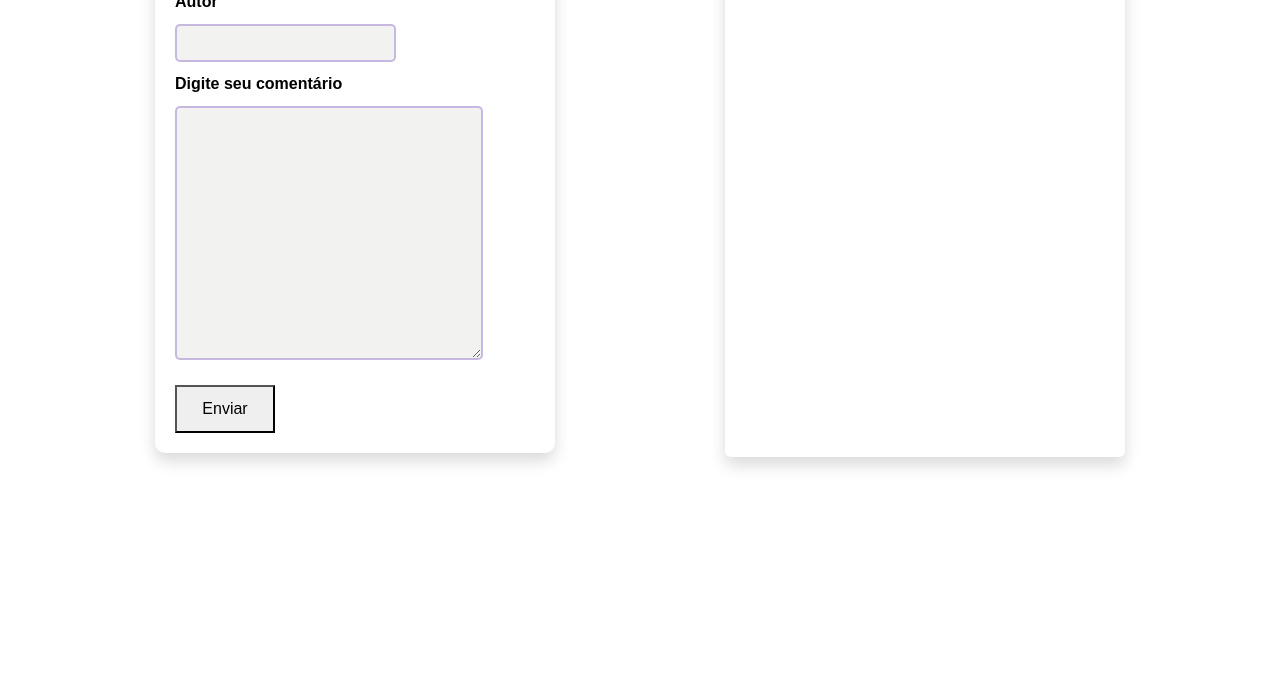
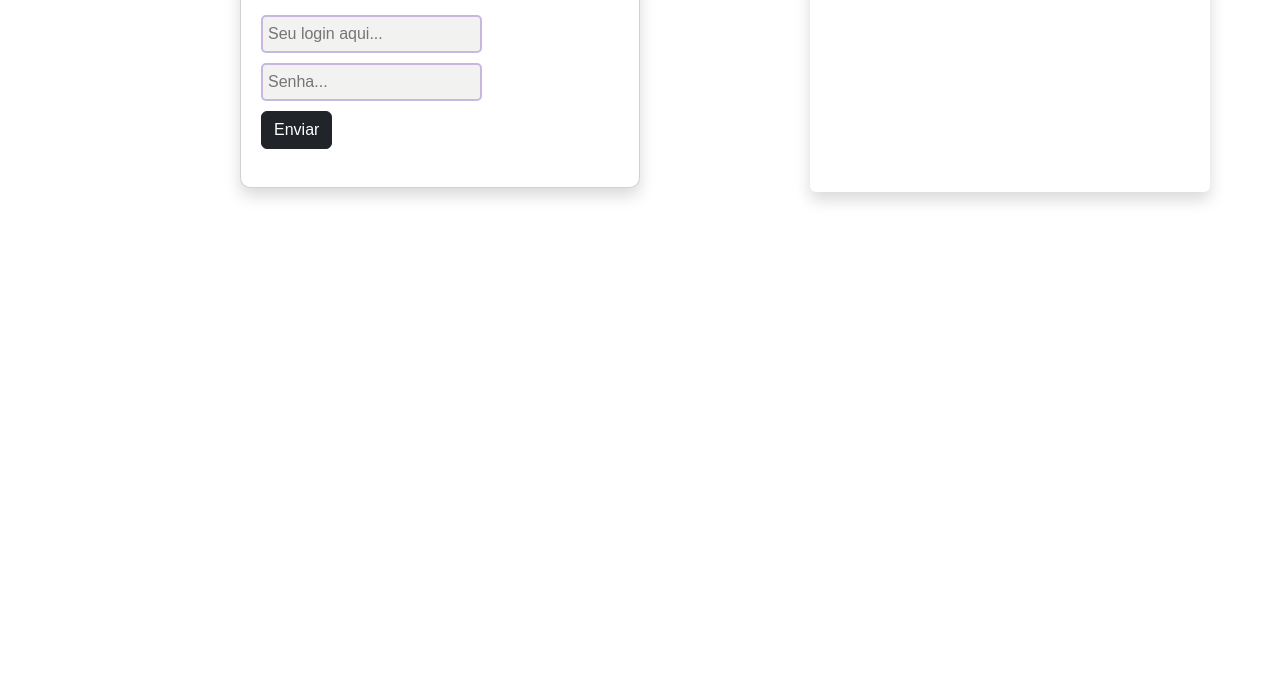
Before and after one commit to Dayane-Silva/hub-comentarios-ds, a plain HTML site: page FRONTEND/index.html in a window 1280 px wide. Shown: the part 104-800 px from the top of the page. Drawn offline with nearby package versions, Linux system fonts and the light colour scheme; no server answers.

Commit message:
Login e Senha

```diff
--- a/FRONTEND/index.html
+++ b/FRONTEND/index.html
@@ -13,18 +13,29 @@
 <body>
     <div class="container">
         <div class="row">
-            <!-- ADD NEW COMMENT -->
-                <div class="comments col shadow" id="form-comentario">
+            <div class="col">
+                <!--LOGIN FORM-->
+                <div class="comments card shadow" id="login-form">
+                    <h2>Login</h2>
+                    <form id="formLogin">
+                        <input type="text" name="username" id="username" placeholder="Seu login aqui..." required>
+                        <input type="password" name="password" id="password" placeholder="Senha..." required>
+                        <button class="btn btn-dark my-2" type="submit"> Enviar </button>
+                    </form>
+                </div>
+                <!--NEW COMMENTS -->
+                    <div class="comments col shadow disabled" id="form-comentario">
                         <h3>Novo Comentário</h3>
                         <form id="formComment">
                             <label for="autor">Autor</label>
                             <input type="text" name="autor" id="inputAuthor" required>
                             <label for="comentario">Digite seu comentário</label>
                             <textarea name="comentario" id="inputComment" cols="30" rows="10" required></textarea>
-                        <button type="submit" class="btn-submit">Enviar</button>
+                            <button type="submit" class="btn btn-dark my-2">Enviar</button>
                         </form>
                     </div>
-            <!-- DISPLAY COMMENTS -->
+            </div>
+            <!-- FEED: DISPLAY COMMENTS -->
                 <div class="comments col my-3 p-3 bg-body rounded shadow">
                     <h6 class="border-bottom pb-2 mb-0">Feed</h6>
                     <div id="comment-feed">
--- a/FRONTEND/style.css
+++ b/FRONTEND/style.css
@@ -38,7 +38,12 @@ body {
     width: 100px;
 }
 
+#login-form *{
+    margin-top: 10px;
+    margin-bottom: 10px;
+}
 
+#login-form,
 #form-comentario{
     height: fit-content;
 }
@@ -52,3 +57,15 @@ body {
     font-size: smaller;
     height: fit-content;
 }
+
+.disabled{
+    display: none;
+}
+
+.comments{
+    transition: all 0.5s ease;
+}
+.comments.disabled{
+    opacity: 0;
+    pointer-events: none;
+}
```
Lines whose indentation alone changed are shown as unchanged.
